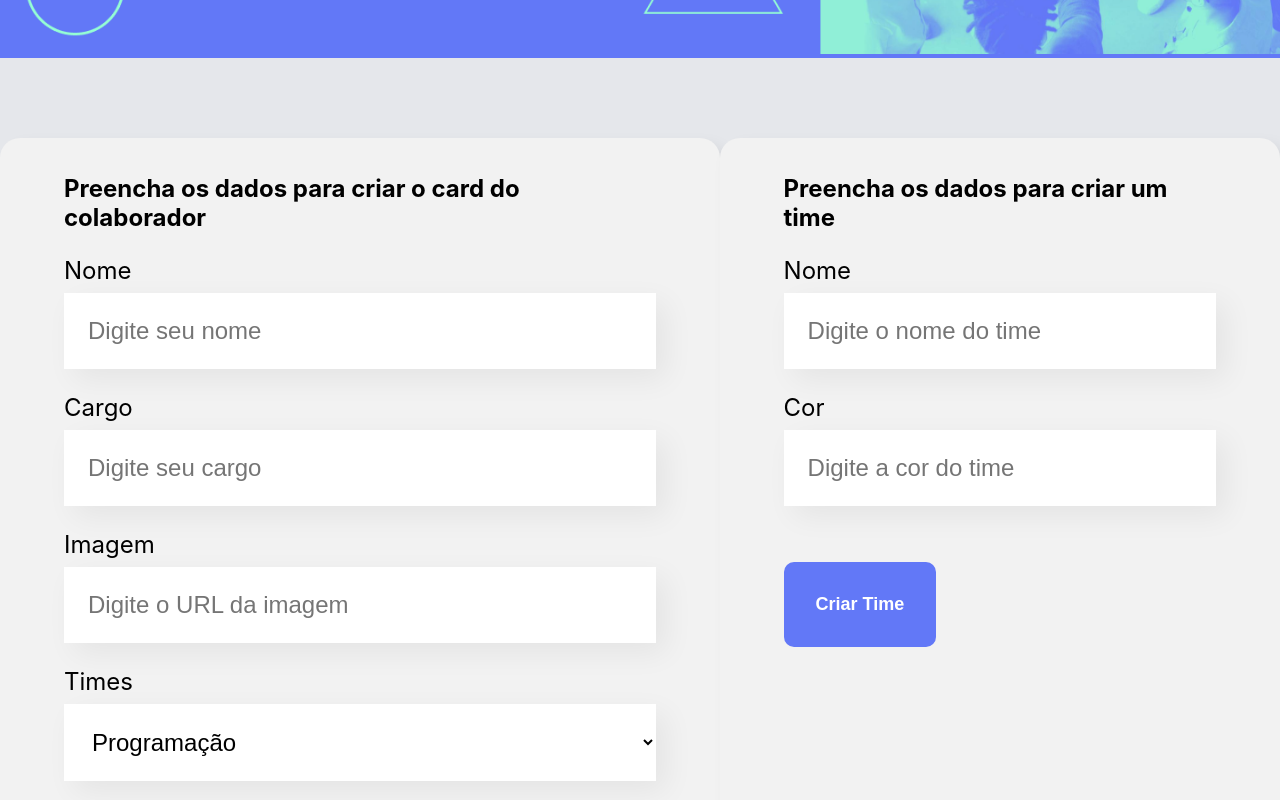
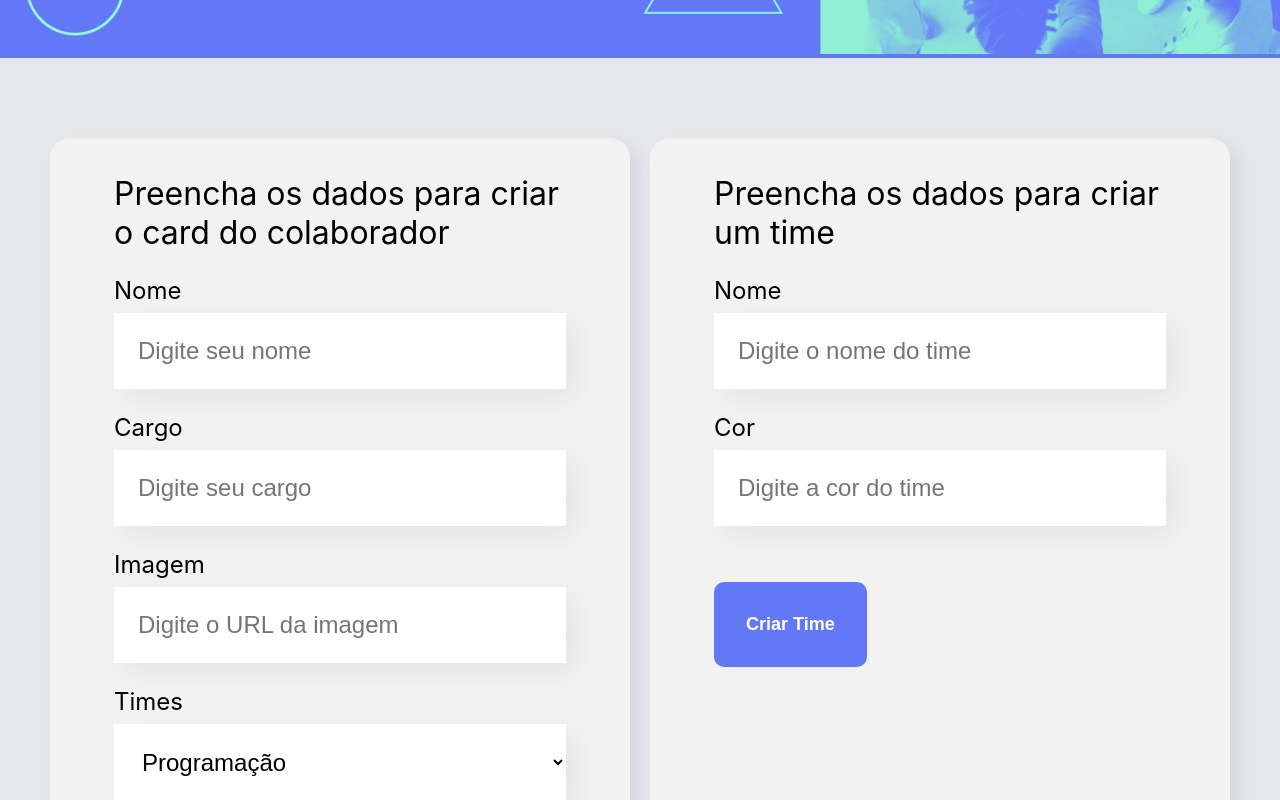
Before and after one commit to leoAraujo20/organo, a React (Vite) app: page / in a window 1280 px wide. Shown: the part 440-1240 px from the top of the page. Built offline with nearby package versions, Linux system fonts and the light colour scheme.

Commit message:
refactor form styles

```diff
--- a/src/components/Form/form.css
+++ b/src/components/Form/form.css
@@ -1,14 +1,21 @@
 .form-box {
   display: flex;
+  gap: 20px;
+  flex-wrap: wrap;
   justify-content: center;
-  margin: 80px 0;
-  justify-content: space-evenly;
+  margin: 80px 50px;
 }
 
 .form-box form {
-  max-width: 80%;
   background-color: #f2f2f2;
+  flex: 1;
   border-radius: 20px;
   padding: 36px 64px;
   box-shadow: 8px 8px 16px rgba(0, 0, 0, 0.08);
 }
+
+.form-box form h2 {
+  margin-bottom: 24px;
+  font-weight: 400;
+  font-size: 32px;
+}
```
